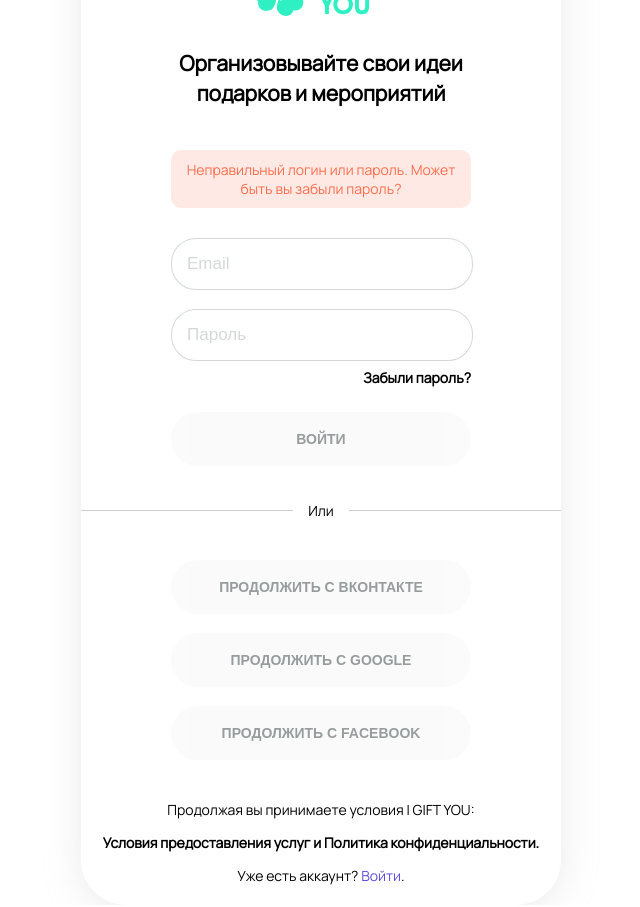
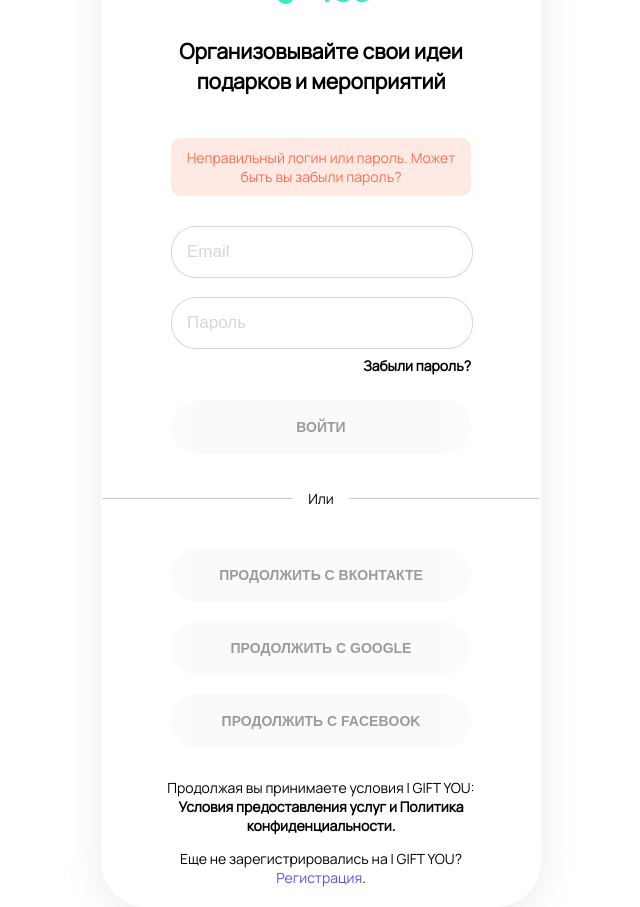
Before and after one commit to kirillgasenko/WishApp, a React (Create React App) app: page /auth in a window 1280 px wide. Shown: the whole page, without its empty margins (319-959 px from the left). Built offline with nearby package versions, Linux system fonts and the light colour scheme.

Commit message:
footer box transitions added

```diff
--- a/src/modules/LoginPage/AuthContainer.tsx
+++ b/src/modules/LoginPage/AuthContainer.tsx
@@ -1,18 +1,21 @@
 import React from 'react';
+import { useDispatch } from 'react-redux';
 import { AuthFormTypes, LOG_IN_TYPE, SIGN_UP_TYPE } from './constants';
 import { DataInputComponent } from './DataInputComponent';
 import { LogFooter } from './LogFooter';
+import { changeBoxType } from './redux/reducer';
 import { useAuth } from './redux/selectors';
 
 const FooterInfo = ({ type }: { type: AuthFormTypes }) => {
+  const dispatch = useDispatch();
   const Question = () => type === LOG_IN_TYPE ?
-    (<p>Уже есть аккаунт? <span style={{color: "#5C50E0"}}>Войти</span>.</p>) :
-    (<p>Еще не зарегистрировались на I GIFT YOU? <br/><span style={{color: "#5C50E0"}}>Регистрация</span>.</p>)
+    (<p>Еще не зарегистрировались на I GIFT YOU? <br/><span onClick={() => dispatch(changeBoxType(SIGN_UP_TYPE))} className="footer-link">Регистрация</span>.</p>) :
+    (<p>Уже есть аккаунт? <span onClick={() => dispatch(changeBoxType(LOG_IN_TYPE))} className="footer-link">Войти</span>.</p>)
 
   return(
     <div className="footer">
-      <p>Продолжая вы принимаете условия I GIFT YOU:</p>
-      <b>Условия предоставления услуг и Политика конфиденциальности.</b>
+      <p>Продолжая вы принимаете условия I GIFT YOU:<br/>
+      <b>Условия предоставления услуг и Политика конфиденциальности.</b></p>
       <Question />
     </div>
   );
--- a/src/modules/LoginPage/authPage.scss
+++ b/src/modules/LoginPage/authPage.scss
@@ -96,6 +96,7 @@
 $containerWidth: 300px;
 $containerHeight: 934px;
 .auth-box {
+  max-width: 440px;
   position: absolute;
   background-color: #ffffff;
   top: 50%;
@@ -109,7 +110,7 @@
   display: flex;
   flex-direction: column;
   width: $containerWidth;
-  margin: 40px 90px;
+  margin: 30px 70px;
 }
 
 .cross {
@@ -122,15 +123,16 @@
 }
 
 .divider {
+  width: 146%;
   display: flex;
   align-items: center;
-  margin: 35px -30% 0;
+  margin: 35px -23% 0;
 
   .line {
     background-color: #313c3e;
     opacity: 0.25;
     height: 1px;
-    width: 48%;
+    width: 44%;
   }
 
   .middle-text {
@@ -152,4 +154,11 @@
 
 .footer {
   margin-bottom: 20px;
+  text-align: center;
+  padding: 0 24px;
 }
+
+.footer-link {
+  color:#5C50E0;
+  cursor: pointer;
+}
--- a/src/modules/LoginPage/dataInputComponent.tsx
+++ b/src/modules/LoginPage/dataInputComponent.tsx
@@ -6,7 +6,7 @@
 import { LogHeader } from './LogHeader';
 import { useAuth } from './redux/selectors';
 import { useDispatch } from 'react-redux';
-import { changeType } from './redux/reducer';
+import { changeBoxType } from './redux/reducer';
 
 const LOG_HEADER = "Организовывайте свои идеи подарков и мероприятий";
 const FORGET_HEADER = ["Забыли пароль?", "Такое случается с лучшими из нас"];
@@ -131,7 +131,7 @@
   };
 
   function changeForm() {
-    dispatch(changeType(TO_EMAIL_TYPE))
+    dispatch(changeBoxType(TO_EMAIL_TYPE))
   }
 
   const headerProps = function() {
--- a/src/modules/LoginPage/redux/reducer.ts
+++ b/src/modules/LoginPage/redux/reducer.ts
@@ -22,7 +22,7 @@
   name: 'authentication',
   initialState,
   reducers: {
-    changeFormType: (state, action: PayloadAction<AuthFormTypes>) => {
+    changeBoxType: (state, action: PayloadAction<AuthFormTypes>) => {
       state.type = action.payload
     },
     saveLoginResult: (state, action: PayloadAction<LogResponse>) => {
@@ -34,7 +34,7 @@
   }
 });
 
-export const { changeFormType: changeType, saveLoginResult, clearForm } = authSlice.actions;
+export const { changeBoxType, saveLoginResult, clearForm } = authSlice.actions;
 
 export const authReducer = authSlice.reducer;
 
```
Also changed, not shown: 1 other file (tests, documents, lock files or other folders).
